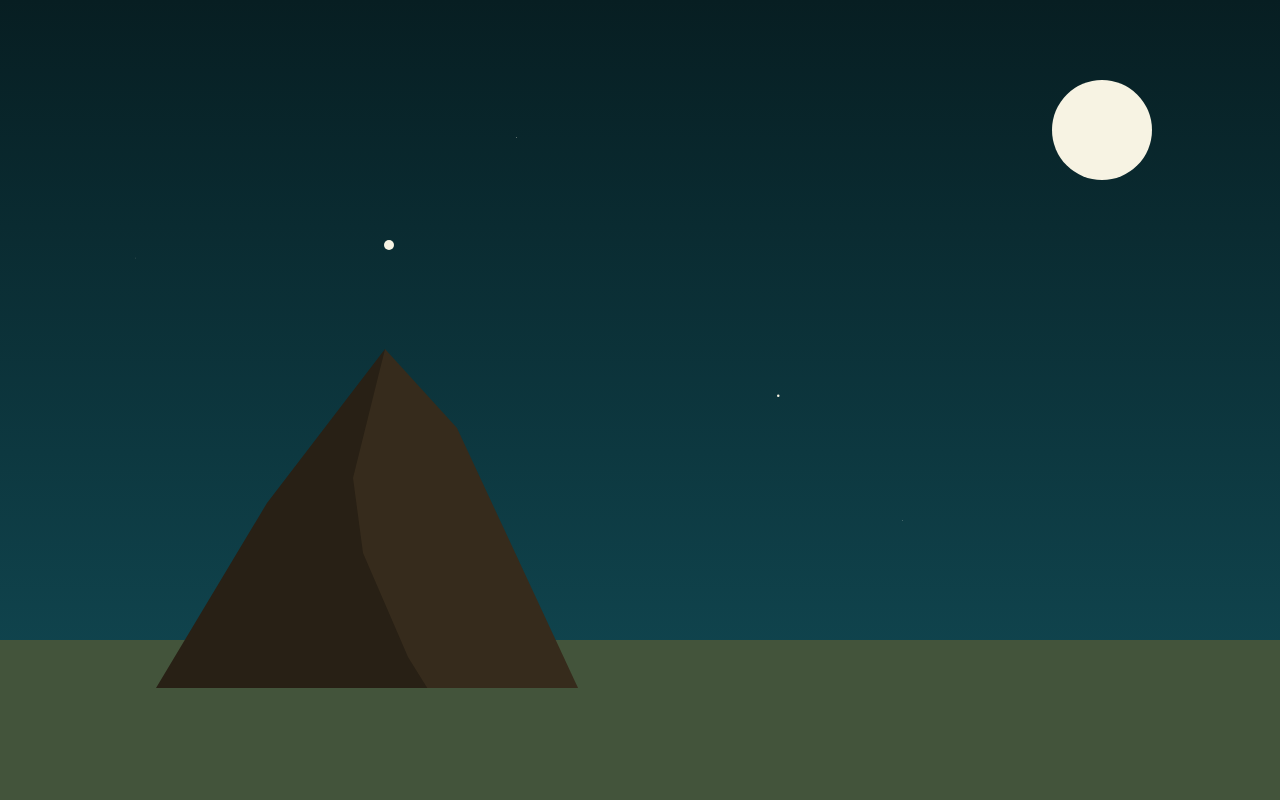
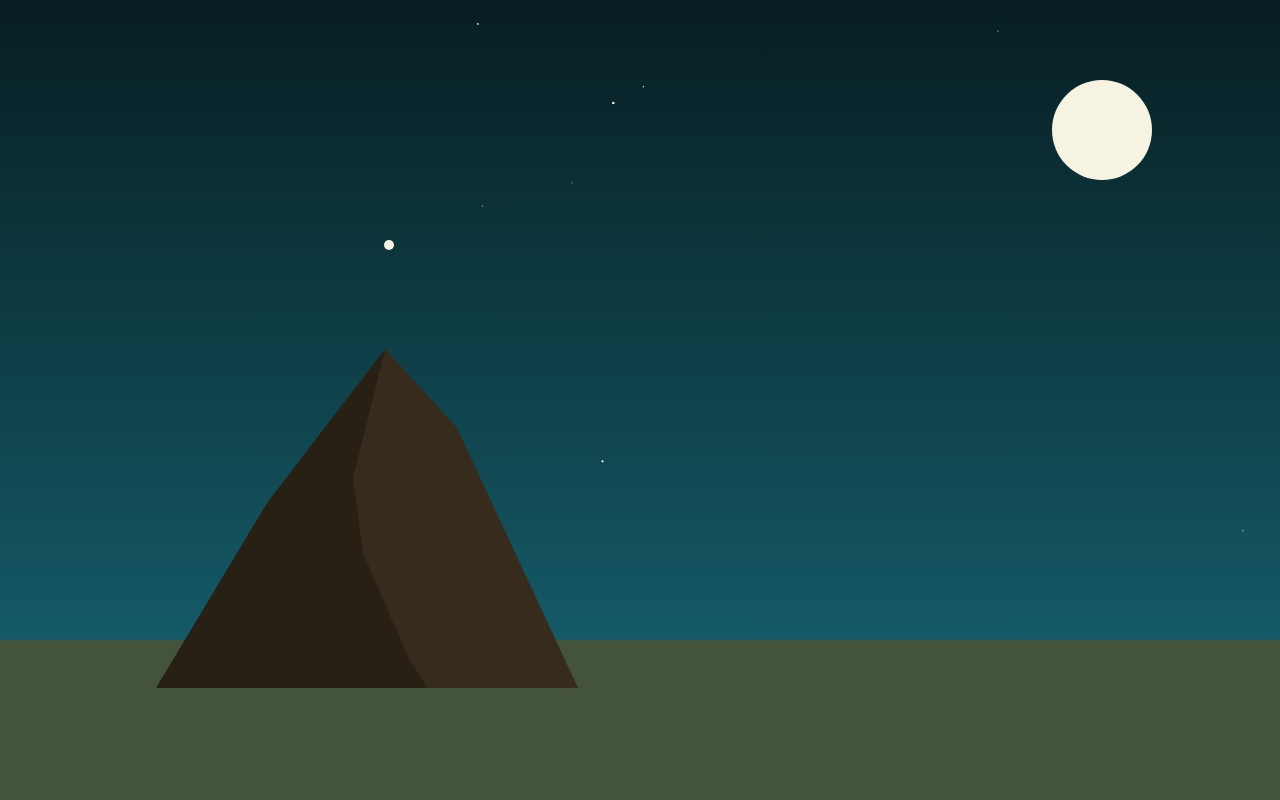
Before and after one commit to svilder/landscape, a React (Create React App) app: page / in a window 1280 px wide. Shown: the top 800 px of the page. Built offline with nearby package versions, Linux system fonts and the light colour scheme.

Commit message:
better stars, randoms stars

```diff
--- a/src/components/App.css
+++ b/src/components/App.css
@@ -1,5 +1,5 @@
 body {
-  min-height: 100vh;
+  height: 100vh;
   background: -webkit-linear-gradient(top, #071E22, #186877);
 }
 * { margin: 0; padding: 0; }
@@ -34,6 +34,13 @@ body {
   position: absolute;
 }
 
+.stars {
+  z-index: 1;
+  position: absolute;
+  top: 0;
+  left: 0;
+}
+
 .cloud1 {
   z-index: 2;
   position: absolute;
--- a/src/components/App.js
+++ b/src/components/App.js
@@ -13,11 +13,20 @@ const App = () => {
     <svg className="bigstar">
       <circle cx="5" cy="5" r="5" fill="#F7F3E3" />
     </svg>
-    <svg viewBox="0 0 100 100">
+    <svg viewBox="0 0 100 100" height="80%" width="100%" className="stars">
       <Star cx={10} cy={20} r={0.2} />
       <Star cx={70} cy={40} r={0.1} />
       <Star cx={40} cy={10} r={0.3} />
       <Star cx={60} cy={30} r={0.1} />
+      <Star cx={50} cy={20} r={0.1} />
+      <Star cx={20} cy={10} r={0.2} />
+      <Star cx={40} cy={30} r={0.1} />
+      <Star cx={40} cy={70} r={0.3} />
+      <Star cx={10} cy={30} r={0.1} />
+      <Star cx={50} cy={10} r={0.1} />
+      <Star cx={20} cy={30} r={0.2} />
+      <Star cx={30} cy={20} r={0.2} />
+      <Star cx={40} cy={10} r={0.2} />
     </svg>
     <svg height="120" width="650" className="cloud1">
       <polygon points="296 207,316 195,349 205,382 230,407 210,438 199,443 167,417 152,395 132,371 141,307 136,283 187" fill="#F7F3E3" />
--- a/src/components/Star.js
+++ b/src/components/Star.js
@@ -1,8 +1,8 @@
 import React from 'react';
 
 const Star = (props) => {
-  const cx = props.cx + Math.random()
-  const cy = props.cy + Math.random()
+  const cx = props.cx * Math.random() * 3
+  const cy = props.cy * Math.random() * 3
   const r = parseFloat(props.r) * Math.random()
   return <circle cx={cx} cy={cy} r={r} fill="#F7F3E3" />;
 };
```
